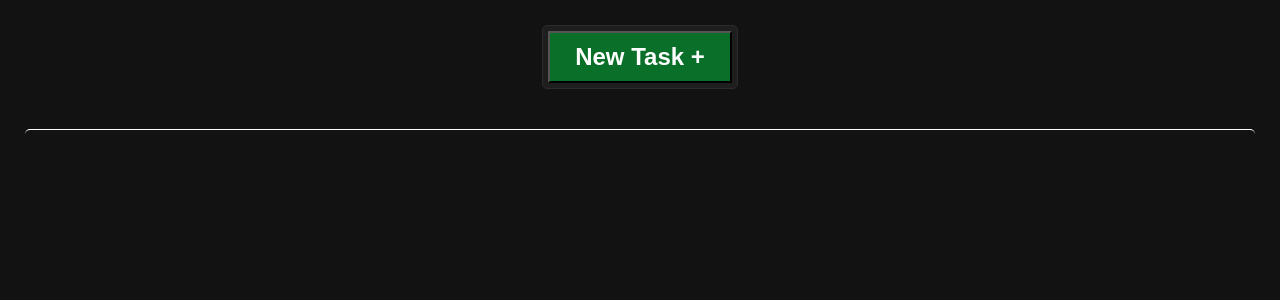
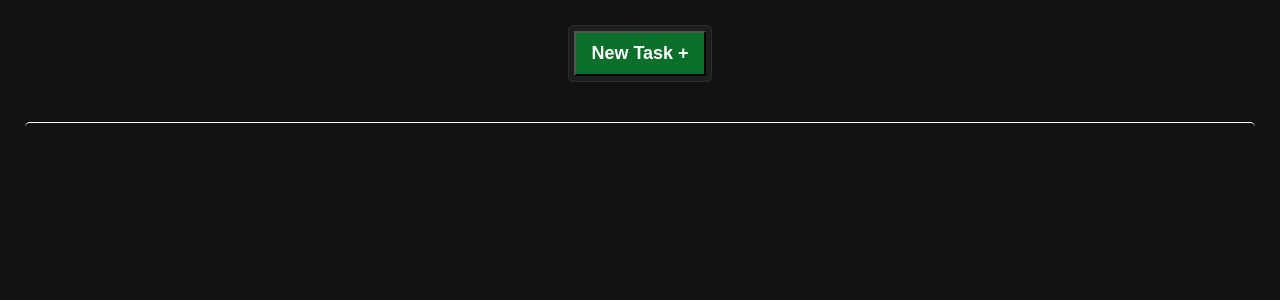
Before and after one commit to ron02dev/react-todo, a React (Vite) app: page / in a window 1280 px wide. Shown: the top 300 px of the page. Built offline with nearby package versions, Linux system fonts and the light colour scheme.

Commit message:
added some layouts

```diff
--- a/src/Components/InputBar.jsx
+++ b/src/Components/InputBar.jsx
@@ -77,6 +77,7 @@ function TodoForm({ onCreate}) {
     <form onSubmit={handleSubmit} className="todo__form">
       <input
         ref={inputRef}
+        maxLength={30}
         type="text"
         className="todo__input"
         onChange={(event) => {
--- a/src/Components/Styles/Components.scss
+++ b/src/Components/Styles/Components.scss
@@ -64,7 +64,7 @@ $color-error: #ef5350;
 
 
   .todo__create-btn{
-    font-size: $font-size-xl;
+    font-size: $font-size-lg;
     font-weight: $font-weight-bold;
   }
 
@@ -72,7 +72,7 @@ $color-error: #ef5350;
 
   .todo__create-btn,
   .form__submit-btn {
-    padding: 10px 25px;
+    padding: 10px 15px;
     background-color: $color-accent;
     color: $color-text-primary;
   }
@@ -150,7 +150,7 @@ main {
 
 
 
-  // LI
+// ON DISPLAY DIV
   .todo__item {
   border: 1px solid $color-border;
   padding: 15px;
@@ -160,6 +160,7 @@ main {
   border-radius: 5px;
   padding: 15px;
   gap: 10px;
+
 
   }
 
@@ -171,12 +172,14 @@ main {
     border-radius: 5px;
     justify-content: space-between;
 
+
     .todo__title{
       justify-self: center;
       align-self: center;
       color: $color-text-primary;
       font-size: $font-size-xl;
       cursor: pointer;
+      overflow: auto;
     }
 
      .complete{
@@ -185,7 +188,7 @@ main {
     }
 
     .todo__edit-btn{
-      padding: 5px 15px;
+      padding: 3px 15px;
     background-color: $color-accent;
     color: $color-text-primary;
     border: none;
@@ -194,7 +197,7 @@ main {
 
 
     .todo__delete-btn{
-      padding: 5px 15px;
+      padding: 3px 15px;
     background-color: $color-error;
     color: $color-text-primary;
     border: none;
@@ -209,7 +212,7 @@ main {
   .todo__controls-container{
     display: flex;
     flex-direction: column;
-    padding: 5px;
+    padding: 10px;
     gap: 5px;
   }
 
--- a/src/Components/TodosList.jsx
+++ b/src/Components/TodosList.jsx
@@ -54,12 +54,12 @@ function TodosList({ todos }) {
                   <ul className="todo__type-container">
                      {
                    todoUrgency.map((item,id)=>{
-                    return item.value === object.todoPriority ? <li key={id} className="todo__priority">Urgency: {item.label}</li> : '';
+                    return item.value === object.todoPriority ? <li key={id} className="todo__priority">Priority: {item.label}</li> : '';
                       })
                       }
                         {
                    todoCategory.map((item,id)=>{
-                    return item.value === object.todoCategory ? <li key={id} className="todo__category">Urgency: {item.label}</li> : '';
+                    return item.value === object.todoCategory ? <li key={id} className="todo__category">Category: {item.label}</li> : '';
                       })
                       }
                   </ul>
```
